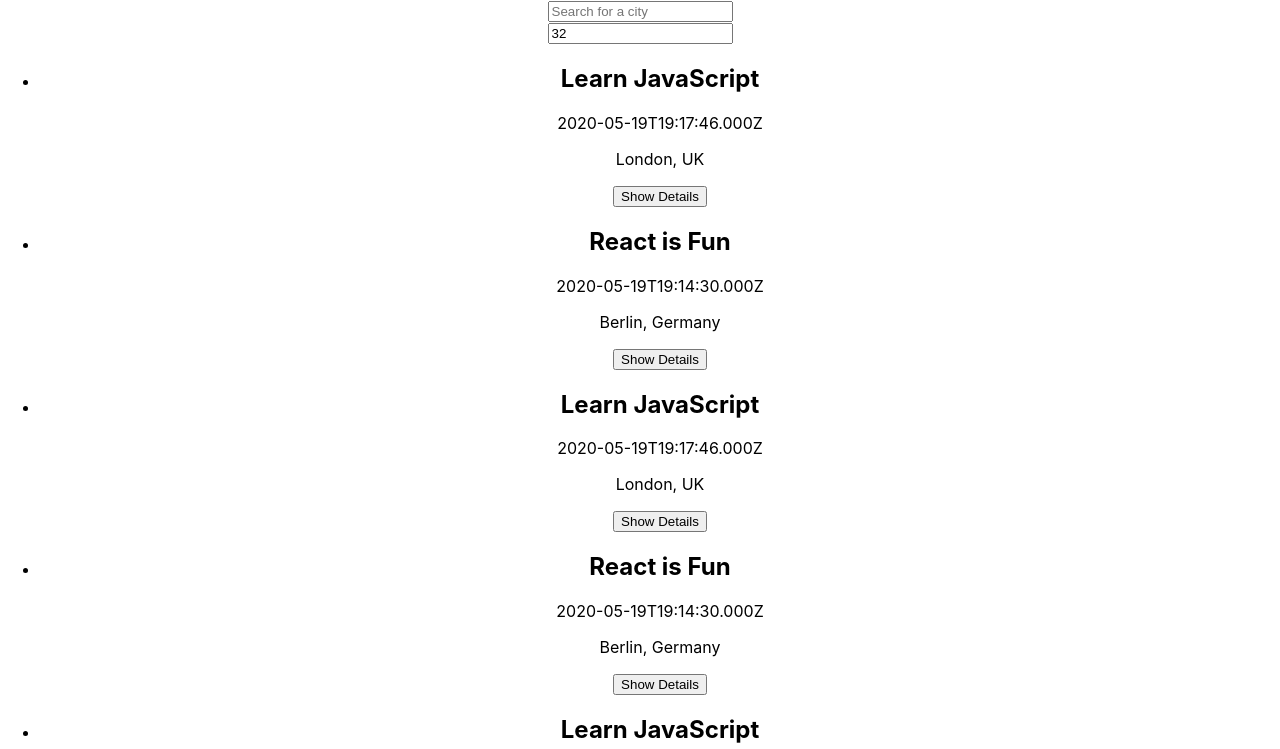
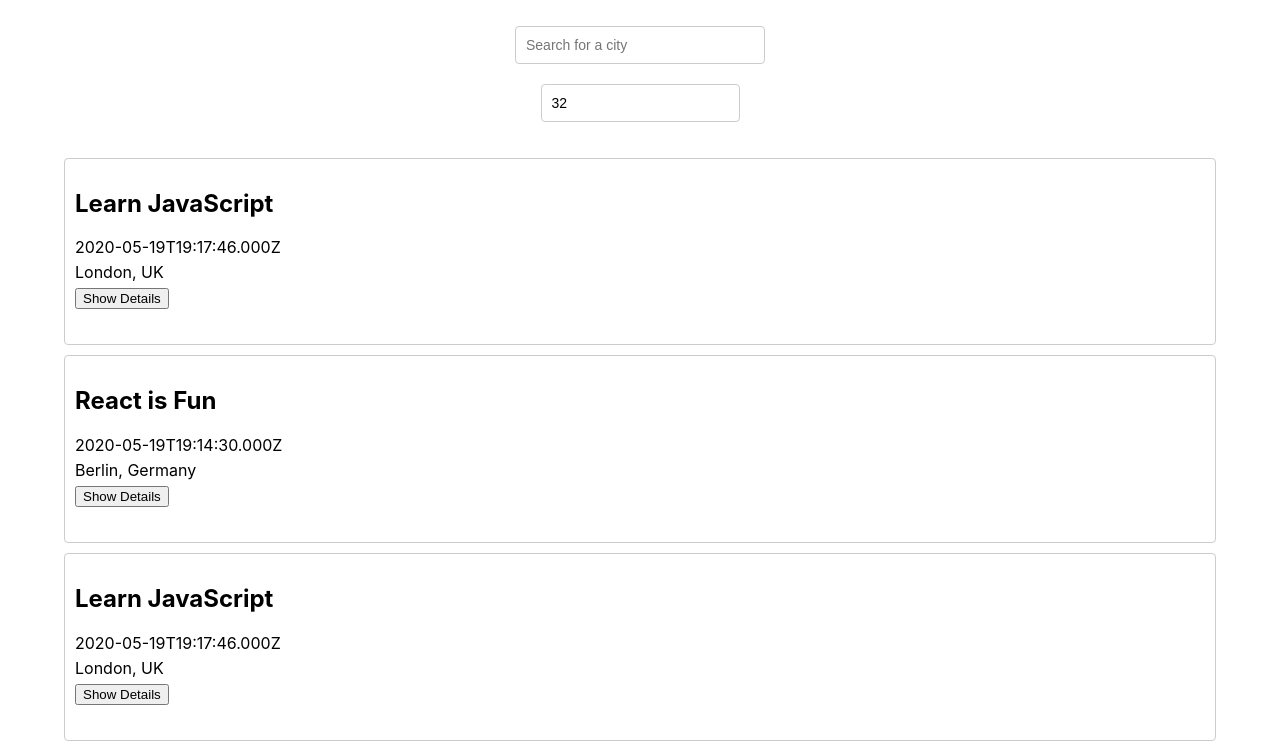
Before and after one commit to MLindbloom/meet, a React (Create React App) app: page / in a window 1280 px wide. Shown: the top 749 px of the page. Built offline with nearby package versions, Linux system fonts and the light colour scheme.

Commit message:
Added css

```diff
--- a/src/App.css
+++ b/src/App.css
@@ -1,38 +1,88 @@
+@import url(https://fonts.googleapis.com/css?family=Roboto:500);
 .App {
   text-align: center;
+  padding: 2% 5%;
 }
 
-.App-logo {
-  height: 40vmin;
-  pointer-events: none;
+.App * {
+  box-sizing: border-box;
 }
 
-@media (prefers-reduced-motion: no-preference) {
-  .App-logo {
-    animation: App-logo-spin infinite 20s linear;
-  }
+ul {
+  padding: 0;
+  list-style: none;
 }
 
-.App-header {
-  background-color: #282c34;
-  min-height: 100vh;
+p {
+  margin: 5px 0;
+}
+
+input[type='text'],
+input[type='number'] {
+  padding: 8px 6px 8px 10px;
+  border-radius: 4px;
+  outline: none;
+  border: 1px solid #ccc;
+  font-size: 14px;
+  line-height: 20px;
+  align-self: center;
+  height: 38px;
+  margin-bottom: 20px;
+}
+
+.city {
+  width: 250px;
+}
+
+#city-search {
   display: flex;
   flex-direction: column;
-  align-items: center;
-  justify-content: center;
-  font-size: calc(10px + 2vmin);
-  color: white;
+  margin: auto;
+  position: relative;
 }
 
-.App-link {
-  color: #61dafb;
+.suggestions {
+  width: 250px;
+  position: absolute;
+  top: 45px;
+  z-index: 2;
+  align-self: center;
+  margin: 0;
+  font-size: 14px;
+  box-shadow: 10px 10px 16px -12px rgba(0, 0, 0, 0.75);
 }
 
-@keyframes App-logo-spin {
-  from {
-    transform: rotate(0deg);
-  }
-  to {
-    transform: rotate(360deg);
-  }
+.suggestions > li {
+  text-align: left;
+  padding: 8px 6px 8px 10px;
+  background-color: #eee;
+  cursor: default;
 }
+
+.suggestions > li:last-child {
+  border-bottom-left-radius: 4px;
+  border-bottom-right-radius: 4px;
+}
+
+.suggestions > li:hover {
+  background-color: #bcdcdb;
+}
+
+.event {
+  padding: 10px 10px 35px;
+  margin-bottom: 10px;
+  text-align: left;
+  border: 1px solid #ccc;
+  border-radius: 4px;
+  position: relative;
+}
+
+.details-btn {
+  position: absolute;
+  right: 5px;
+  bottom: 5px;
+  padding: 5px 8px;
+  border-radius: 4px;
+  outline: none;
+  cursor: pointer;
+}
--- a/src/api.js
+++ b/src/api.js
@@ -10,16 +10,12 @@
  * It will also remove all duplicates by creating another new array using the spread operator and spreading a Set.
  * The Set will remove all duplicates from the array.
  */
+
 export const extractLocations = (events) => {
   const extractedLocations = events.map((event) => event.location);
   const locations = [...new Set(extractedLocations)];
   return locations;
 };
-
-/**
- *
- * This function will fetch the list of all events
- */
 
 export const getEvents = async () => {
   if (window.location.href.startsWith('http://localhost')) {
```
